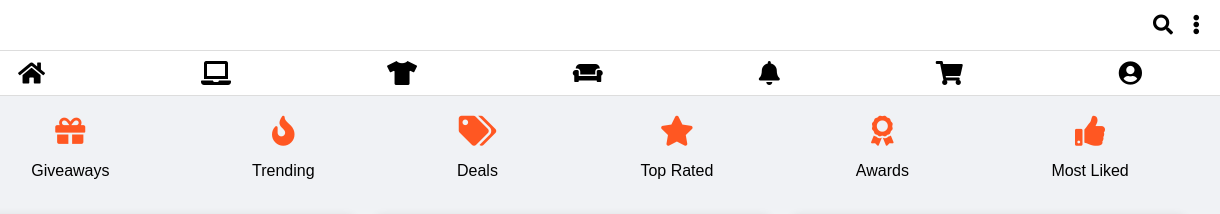
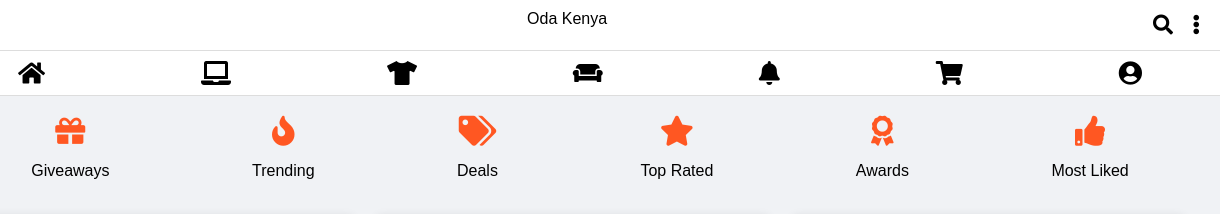
Before and after one commit to MarkCalebChomba/oda-pap, a plain HTML site: page index.html in a window 1280 px wide. Shown: the top 214 px of the page, 60-1280 px from the left. Drawn offline with Linux system fonts and the light colour scheme.

Commit message:
Update index.html

```diff
--- a/index.html
+++ b/index.html
@@ -12,6 +12,7 @@
     <header>
         <div class="top-bar">
             <img src="images/logo.png" alt="Oda Pap Logo" class="logo">
+             <div class="logo">Oda Kenya</div>
             <div class="top-icons">
                 <i class="fas fa-search" id="search-icon"></i>
                 <i class="fas fa-ellipsis-v" id="menu-icon"></i>
```
